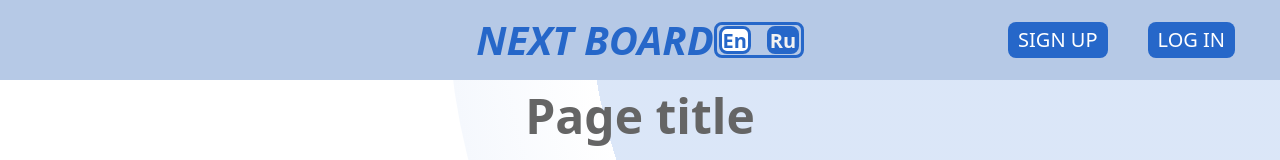
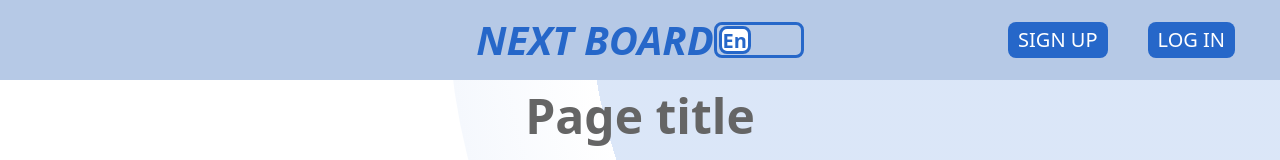
Before and after one commit to BlackPawsStudio/project-management-app, a Next.js app: page / in a window 1280 px wide. Shown: the top 160 px of the page. Built offline with nearby package versions, Linux system fonts and the light colour scheme.

Commit message:
feat: change Tab for Switch

```diff
--- a/src/components/Header/index.tsx
+++ b/src/components/Header/index.tsx
@@ -3,7 +3,7 @@ import { useRouter } from 'next/router';
 import { useEffect, useState } from 'react';
 import { cleanLocalStorage } from '../../utils';
 import { useDeleteUserMutation } from '../../utils/hooks/reactDeleteQueries';
-import Switch from '../Switch';
+import LangSwitch from '../Switch';
 import Button from '../Button';
 import DropdownMenu from '../DropdownMenu';
 import LogInModal from '../LogInModal';
@@ -40,7 +40,7 @@ const Header = () => {
       <Link href={'/'}>
         <h1 className="w-100 cursor-pointer text-[40px] font-bold italic text-headerText">NEXT BOARD</h1>
       </Link>
-      <Switch />
+      <LangSwitch />
       <div className="absolute right-[45px] flex items-center gap-[40px]">
         {isLoggedIn ? (
           <>
--- a/src/components/Switch/index.tsx
+++ b/src/components/Switch/index.tsx
@@ -1,24 +1,35 @@
-import { Tab } from '@headlessui/react';
+import { useState } from 'react';
+import { Switch } from '@headlessui/react';
 
-const Switch = () => {
+const LangSwitch = () => {
+  const [ruEnabled, setRuEnabled] = useState(false);
+  const innerText = ruEnabled ? 'Ru' : 'En';
 
   const classNames = (...classes: string[]) => {
     return classes.join(' ');
   }
 
-  const tabListStyle = 'w-[90px] h-[36px] px-[2px] rounded-lg flex justify-between items-center';
-  const tabStyle = 'w-[32px] h-[28px] rounded-lg text-[20px] leading-6 font-bold';
+  const outerStyle = 'w-[90px] h-[36px] px-[2px] rounded-lg flex justify-center items-center cursor-pointer';
+  const innerStyle = `
+    w-[32px] h-[28px] rounded-lg text-[20px] leading-6 font-bold
+    pointer-events-none transform transition duration-200
+  `;
   const borderStyle = 'border-solid border-[3px] border-headerText';
-  const uiStyle = 'ui-selected:bg-white ui-selected:text-headerText ui-not-selected:bg-headerText ui-not-selected:text-background';
+  const uiStyle = `
+    ui-not-checked:bg-white ui-not-checked:text-headerText
+    ui-checked:bg-headerText ui-checked:text-background
+    ui-checked:translate-x-3/4 ui-not-checked:-translate-x-3/4
+  `;
 
   return (
-    <Tab.Group>
-      <Tab.List className={classNames(tabListStyle, borderStyle)}>
-        <Tab className={classNames(tabStyle, uiStyle, borderStyle)}>En</Tab>
-        <Tab className={classNames(tabStyle, uiStyle, borderStyle)}>Ru</Tab>
-      </Tab.List>
-    </Tab.Group>
+    <Switch
+      checked={ruEnabled}
+      onChange={setRuEnabled}
+      className={classNames(outerStyle, borderStyle)}
+    >
+      <span className={classNames(innerStyle, borderStyle, uiStyle)}>{innerText}</span>
+    </Switch>
   );
 }
 
-export default Switch;
+export default LangSwitch;
```
